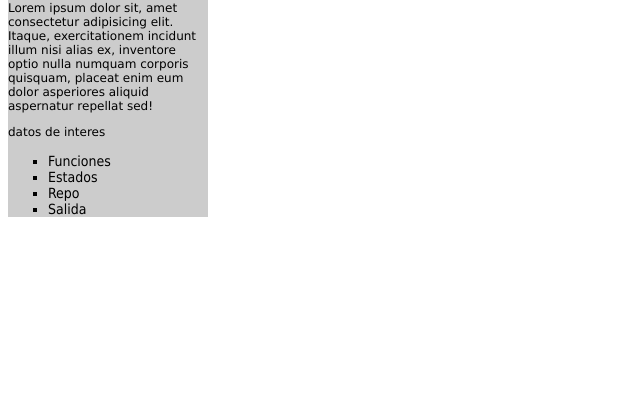
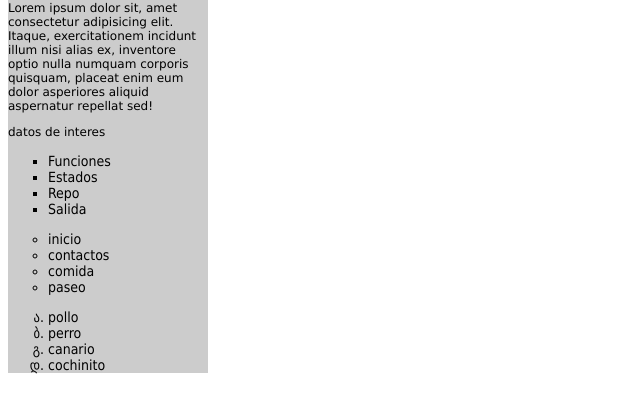
Before and after one commit to ozmarshall/014_p91, a plain HTML site: page index.html in a window 1280 px wide. Shown: the part 211-624 px from the top of the page, without its empty margins (0-640 px from the left). Drawn offline with Linux system fonts and the light colour scheme.

Commit message:
aqui esperando los commit complementos

```diff
--- a/index.html
+++ b/index.html
@@ -23,6 +23,20 @@
             <li>Salida</li>
         </ul>
 
+        <ul class="vi_2">
+            <li>inicio</li>
+            <li>contactos</li>
+            <li>comida</li>
+            <li>paseo</li>
+        </ul>
+
+        <ul class="vi_3">
+            <li>pollo</li>
+            <li>perro</li>
+            <li>canario</li>
+            <li>cochinito</li>
+        </ul>
+
 
 
     </section>
--- a/style.css
+++ b/style.css
@@ -20,3 +20,15 @@ img {
     list-style-type: square;
     font: 14px tahoma;
 }
+
+/*estilo para la lista-viñeta circulo*/
+.vi_2 {
+    list-style-type: circle;
+    font: 14px tahoma;
+}
+
+/*estilo para la lista-viñeta circulo*/
+.vi_3 {
+    list-style-type: georgian;
+    font: 14px tahoma;
+}
```
